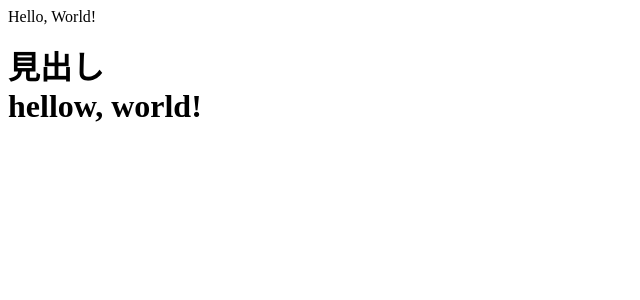
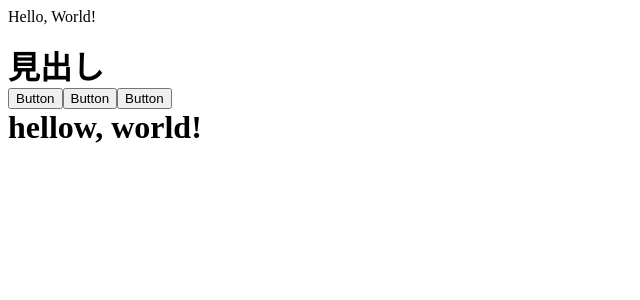
Before and after one commit to nishi633/ts_exercise, a React app in the folder react-app/: page / in a window 1280 px wide. Shown: the top 300 px of the page, without its empty margins (0-640 px from the left). Built offline with nearby package versions, Linux system fonts and the light colour scheme.

Commit message:
Add Button components

```diff
--- a/react-app/src/App.tsx
+++ b/react-app/src/App.tsx
@@ -1,11 +1,15 @@
 import { Text } from './libs/Text'
 import { Heading } from './libs/Heading'
+import { Button } from './libs/Button'
 
 export const App = () => {
   return (
     <>
       <Text text='Hello, World!' />
       <Heading tag='h1'>見出し</Heading>
+      <Button onClick={() => console.log('clicked!')} title='Button' type='primary' width={96} />
+      <Button onClick={() => console.warn('clicked!')} title='Button' type='secondary' />
+      <Button onClick={() => console.error('clicked!')} title='Button' type='error' />
       <Heading tag='h1'>
         <span>hellow, world!</span>
       </Heading>
--- /dev/null
+++ b/react-app/src/libs/Button.tsx
@@ -0,0 +1,21 @@
+import { VFC } from 'react'
+
+type ButtonType = 'primary' | 'secondary' | 'error'
+
+type Props = {
+  title: string
+  onClick: () => void
+  type?: ButtonType
+  width?: number
+}
+
+export const Button: VFC<Props> = ({
+  title,
+  onClick,
+}) => {
+  return (
+    <button onClick={onClick}>
+      {title}
+    </button>
+  )
+}
```
